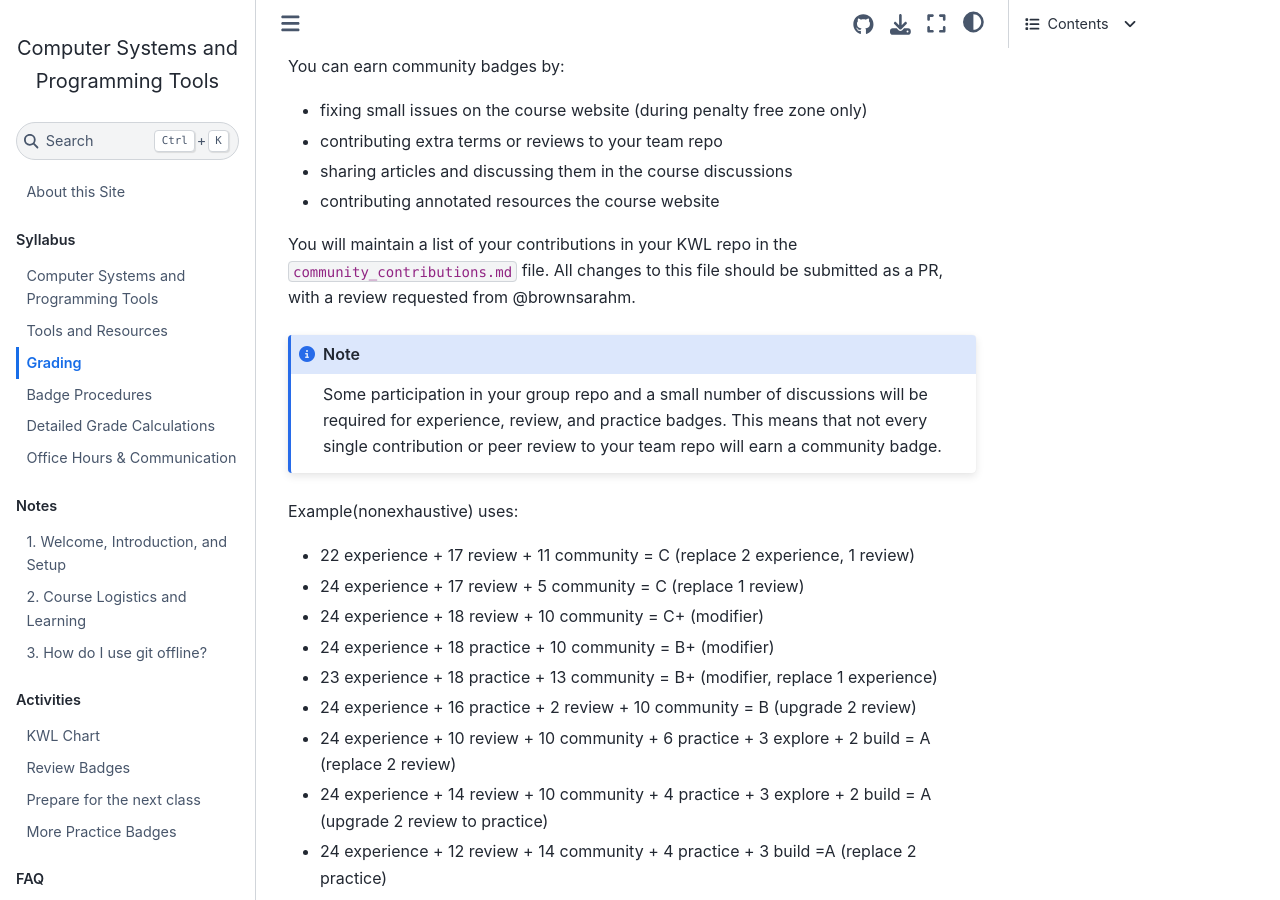
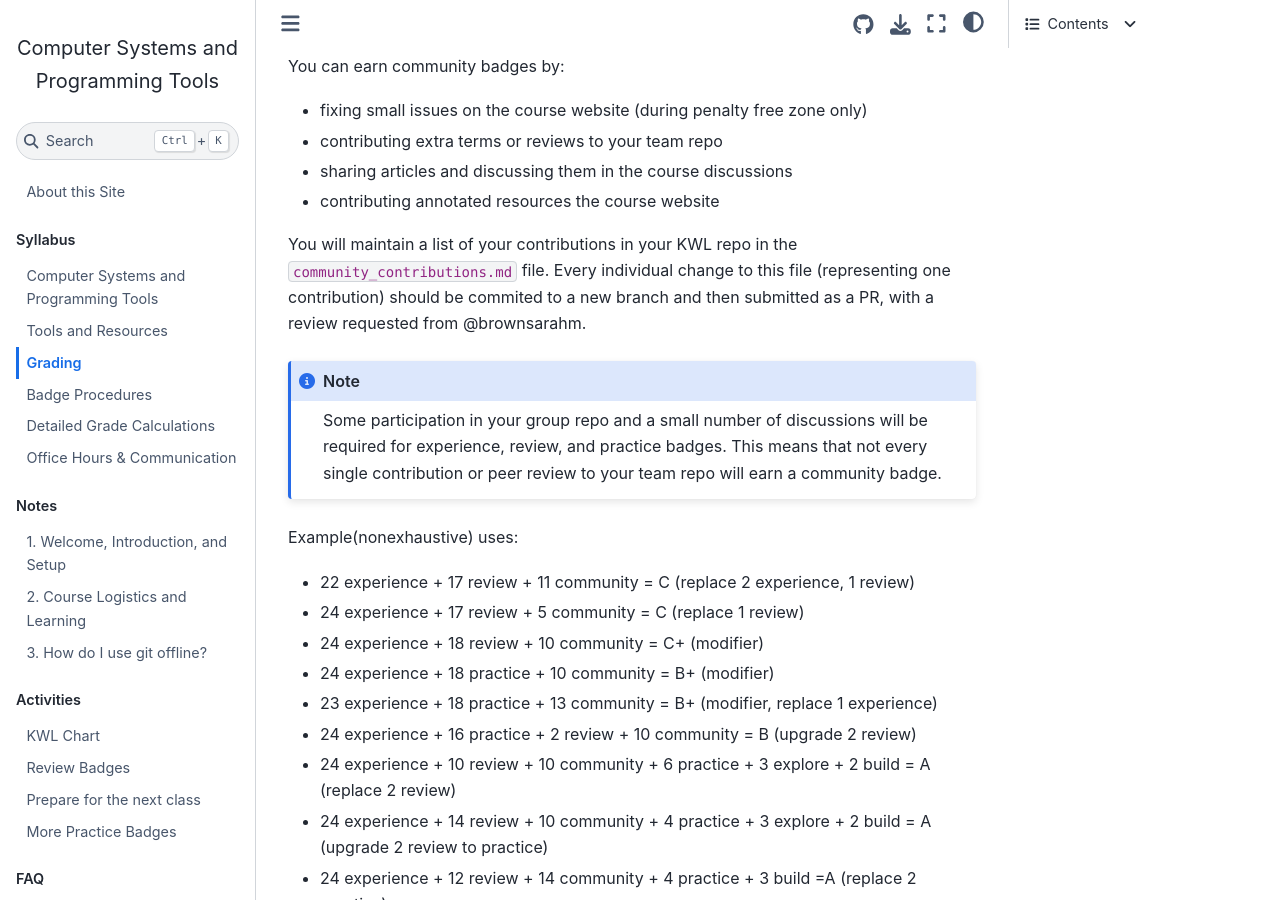
Before and after one commit to introcompsys/fall2023, a Jupyter Book: the page built from syllabus/grading.md, in a window 1280 px wide and 900 px high, scrolled down 8750 px. Built offline with Jupyter Book 1.0.4 settings and Sphinx 7.4.7 and the Sphinx Book theme 1.1.4, drawn with Linux system fonts in a browser that asks for light colours; pages that are not in the unit, such as notebooks, are missing from menus.

Commit message:
apply clarifications
Co-authored-by: Ayman Sandouk <111829133+AymanBx@users.noreply.github.com>

````diff
--- a/syllabus/grading.md
+++ b/syllabus/grading.md
@@ -284,7 +284,7 @@ You can earn community badges by:
 - sharing articles and discussing them in the course discussions
 - contributing annotated resources the course website
 
-You will maintain a list of your contributions in your KWL repo in the `community_contributions.md` file. All changes to this file should be submitted as a PR, with a review requested from @brownsarahm.
+You will maintain a list of your contributions in your KWL repo in the `community_contributions.md` file. Every individual change to this file (representing one contribution) should be commited to a new branch and then submitted as a PR, with a review requested from @brownsarahm.
 
 ```{note}
 Some participation in your group repo and a small number of discussions will be required for experience, review, and practice badges. This means that not every single contribution or peer review to your team repo will earn a community badge.
````
Also changed, not shown: syllabus/badges.md (+2 -2 lines).
